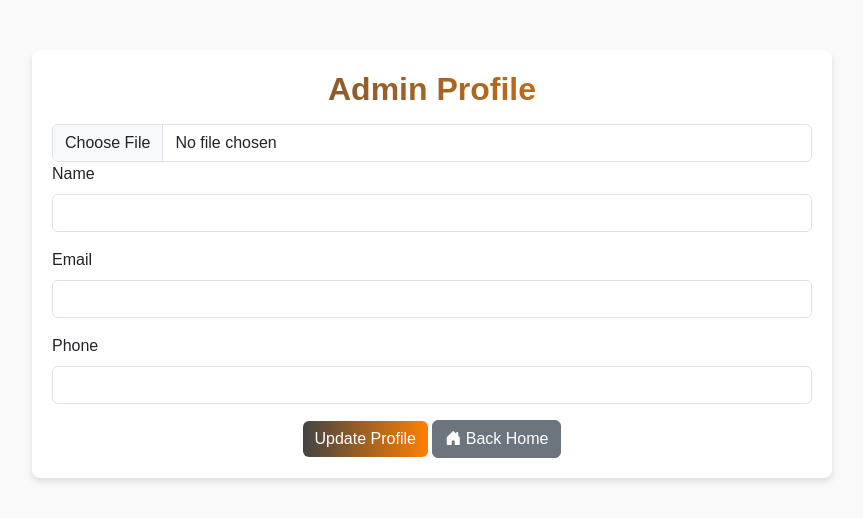
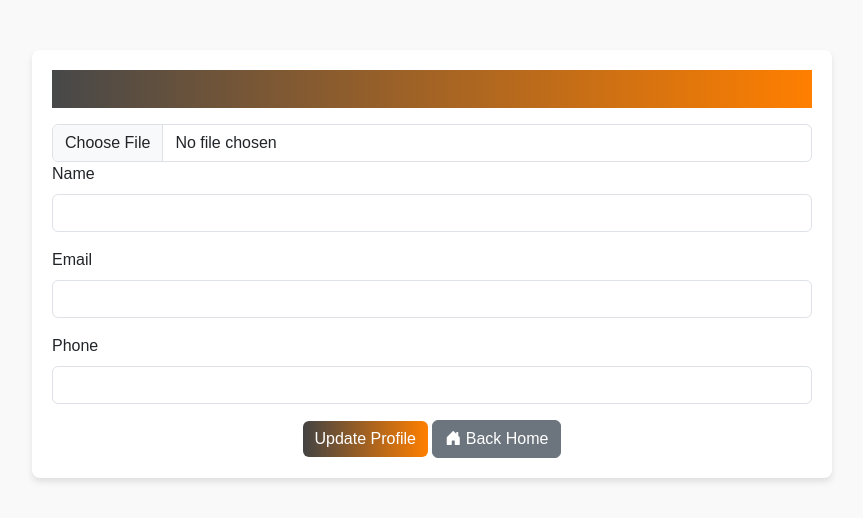
Before and after one commit to whosam92/Ecommerce-Electronic-Website, a PHP site: page /adminDashboard/admin_profile.php in a window 1280 px wide. Shown: the top 518 px of the page, without its empty margins (208-1071 px from the left). Run offline with PHP 8.4, Linux system fonts and the light colour scheme; data that the repository does not hold is empty.

Commit message:
first commit

```diff
--- a/adminDashboard/admin_profile.php
+++ b/adminDashboard/admin_profile.php
@@ -76,7 +76,7 @@ if ($_SERVER['REQUEST_METHOD'] === 'POST') {
 
         h2 {
             background: linear-gradient(90deg,rgb(71, 72, 73), #ff7f00);
-            -webkit-background-clip: text;
+            /* -webkit-background-clip: text; */
             -webkit-text-fill-color: transparent;
             font-weight: bold;
             text-align: center;
```
